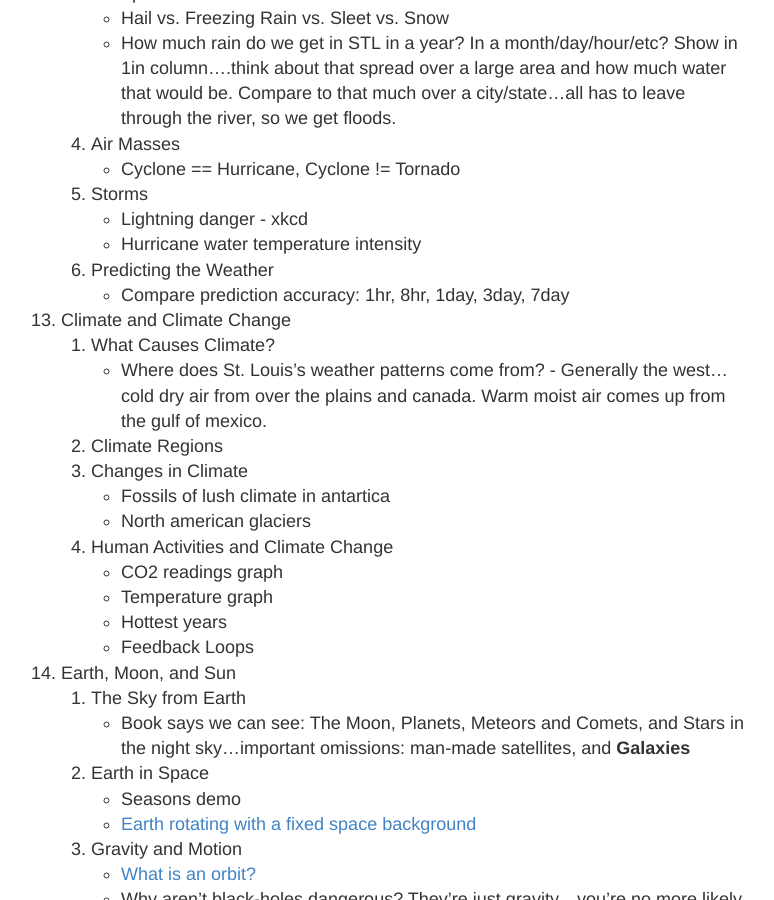
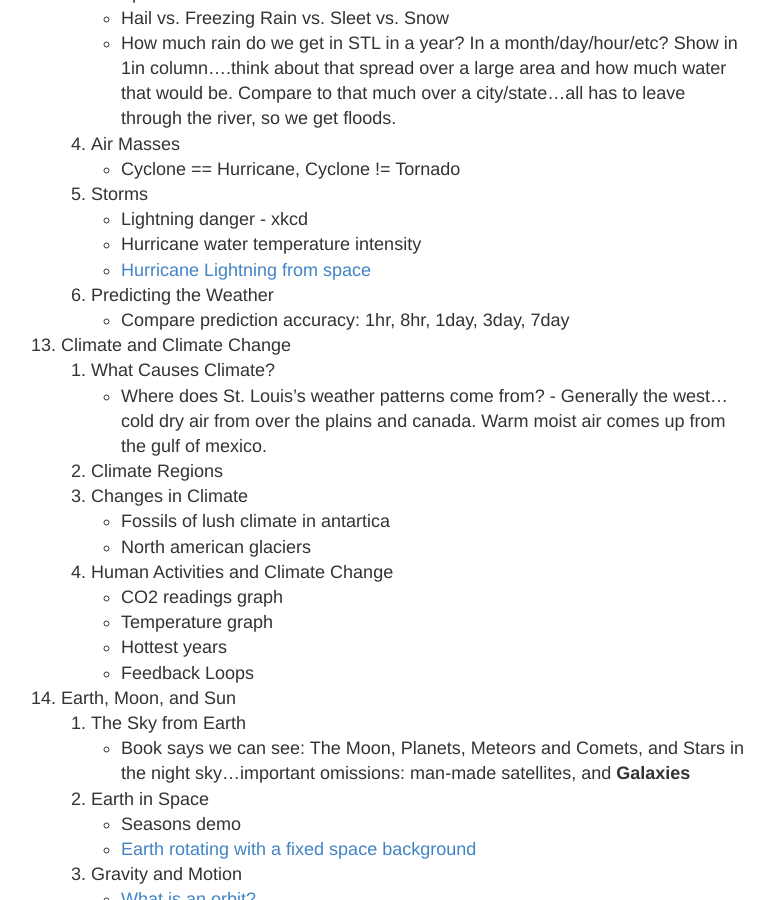
Before and after one commit to ctkstl/earth_science, a Jekyll site: the page built from resources.md, in a window 1280 px wide and 900 px high, scrolled down 6052 px. Shown: the whole window, without its empty margins (249-1023 px from the left). Built offline with Jekyll 4.4.1, drawn with Linux system fonts in a browser that asks for light colours.

Commit message:
Update resources.md

```diff
--- a/resources.md
+++ b/resources.md
@@ -190,6 +190,7 @@ permalink: /resources/
     5.  Storms
         *   Lightning danger - xkcd
         *   Hurricane water temperature intensity
+        *   [Hurricane Lightning from space](https://i.imgur.com/5XK0pnt.gif)
     6.  Predicting the Weather
         *   Compare prediction accuracy: 1hr, 8hr, 1day, 3day, 7day
 13. Climate and Climate Change
```
